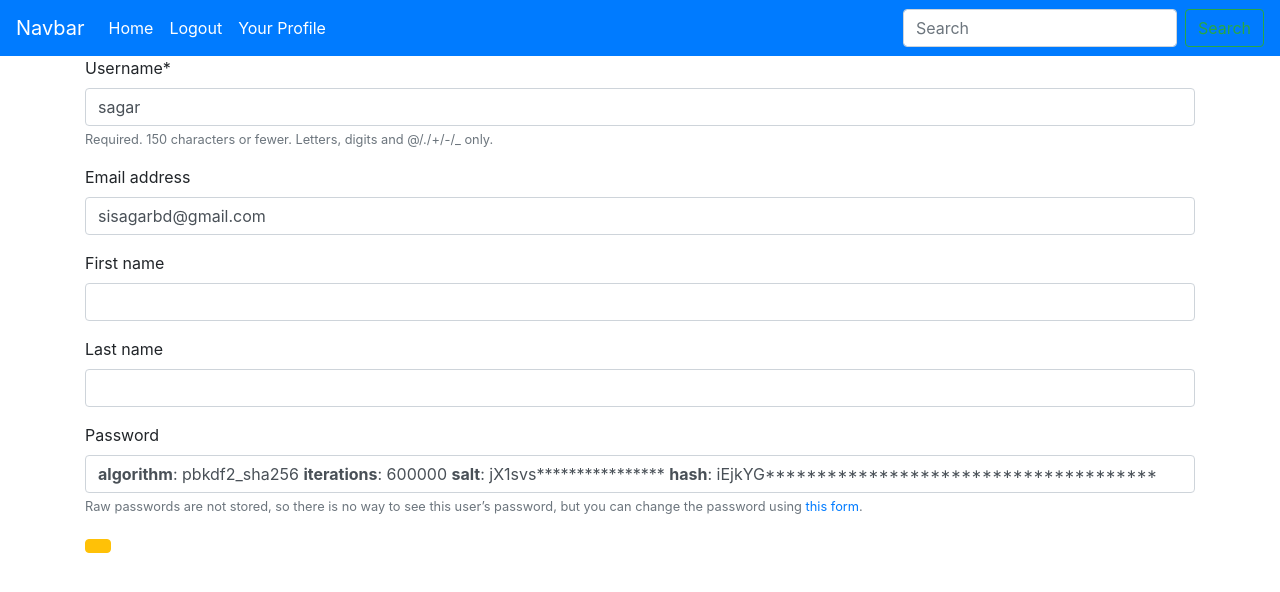
After one commit to sisagarbd/My_Blog_project, a Django app: a page that uses templates/base.html in a window 1280 px wide. The commit adds this page. Shown: the top 592 px of the page. Run offline with Django 4.2, Linux system fonts and the light colour scheme; a user stored in the database is signed in; some libraries are stand-ins or nearby versions.

Commit message:
Working On Profile & Profile Update

```diff
--- /dev/null
+++ b/App_Login/forms.py
@@ -0,0 +1,14 @@
+from django import forms
+from django.contrib.auth.forms import UserCreationForm, UserChangeForm
+from django.contrib.auth.models import User
+
+class SignUpForm(UserCreationForm):
+    email = forms.EmailField(label="Email Address", required=True)
+    class Meta:
+        model = User
+        fields = ('username', 'email', 'password1', 'password2')
+
+class UserProfileChange(UserChangeForm):
+    class Meta:
+        model = User
+        fields = ('username', 'email', 'first_name', 'last_name', 'password')
--- a/App_Login/urls.py
+++ b/App_Login/urls.py
@@ -7,6 +7,7 @@ urlpatterns=[
     path('signup/', views.sign_up, name='signup'),
     path('login/', views.login_page, name='login'),
     path('logout/', views.logout_user, name='logout'),
-
+    path('profile/', views.profile, name='profile'),
+    path('change/', views.user_change, name='change'),
 
 ]
--- a/App_Login/views.py
+++ b/App_Login/views.py
@@ -4,14 +4,15 @@ from django.contrib.auth import login, authenticate, logout
 from django.shortcuts import HttpResponseRedirect
 from django.urls import reverse
 from django.contrib.auth.decorators import login_required
+from App_Login.forms import SignUpForm, UserProfileChange
 # Create your views here.
 
 
 def sign_up(request):
-    form = UserCreationForm()
+    form = SignUpForm()
     registered = False
     if request.method == 'POST':
-        form = UserCreationForm(data = request.POST)
+        form = SignUpForm(data = request.POST)
         if form.is_valid():
             form.save()
             registered = True
@@ -37,3 +38,19 @@ def login_page(request):
 def logout_user(request):
     logout(request)
     return HttpResponseRedirect(reverse ('index'))
+
+@login_required
+def profile(request):
+    return render(request, 'App_Login/profile.html', context={})
+
+@login_required
+def user_change(request):
+    current_user = request.user
+    form = UserProfileChange(instance=current_user)
+    if request.method == 'POST':
+        form = UserProfileChange(request.POST, isinstance=current_user)
+        if form.is_valid():
+            form.save()
+            form = UserProfileChange(isinstance=current_user)
+
+    return render(request, 'App_Login/change_profile.html', context={'form':form})
--- /dev/null
+++ b/templates/App_Login/change_profile.html
@@ -0,0 +1,14 @@
+{% extends 'base.html' %}
+{% load crispy_forms_tags %}
+{% block title_block %} Change Profile {% endblock %}
+{% block body_block %}
+<form method="POST">
+    {{ form|crispy }}
+    {% csrf_token %}
+    <button type="submit" class="btn btn-warning"></button>
+
+</form>
+
+
+
+{% endblock %}
--- a/templates/base.html
+++ b/templates/base.html
@@ -33,6 +33,10 @@
           <a class="nav-link" href="{% url 'App_Login:logout' %}">Logout <span class="sr-only">(current)</span></a>
         </li>
 
+        <li class="nav-item active">
+          <a class="nav-link" href="{% url 'App_Login:profile' %}">Your Profile <span class="sr-only">(current)</span></a>
+        </li>
+
         {% else %}
         <li class="nav-item active">
           <a class="nav-link" href="{% url 'App_Login:signup' %}">Signup <span class="sr-only">(current)</span></a>
```
Also changed, not shown: templates/App_Login/profile.html (added, +12 -0 lines), db.sqlite3.
